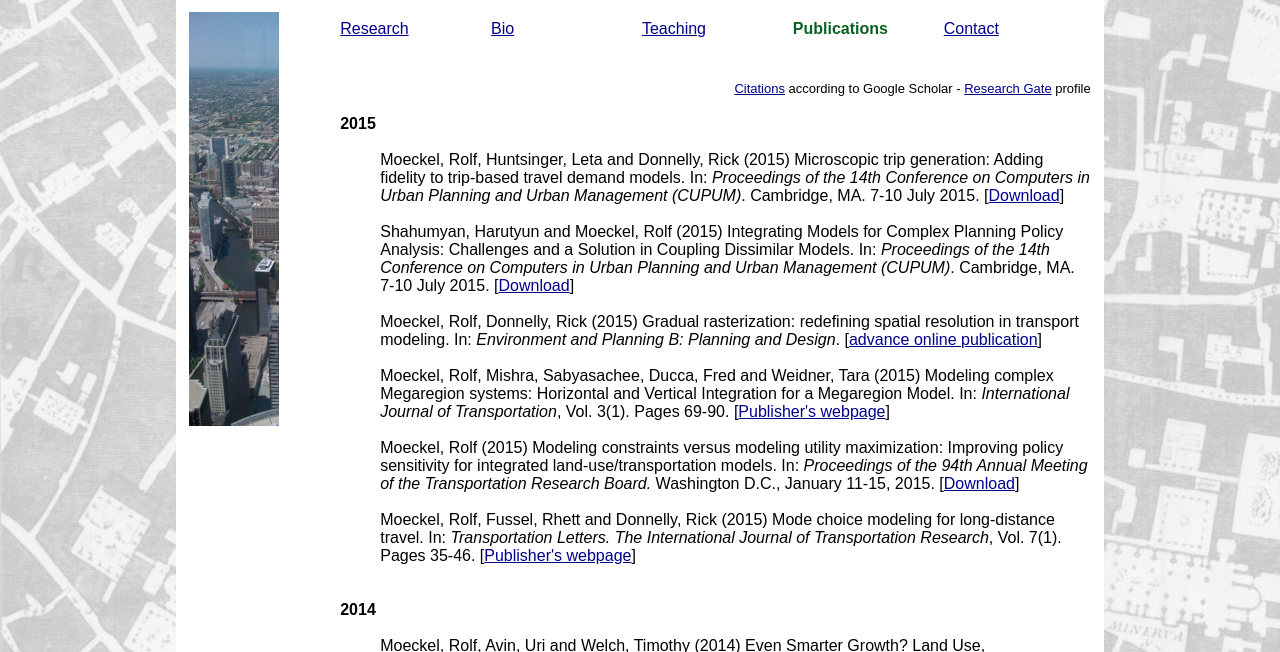
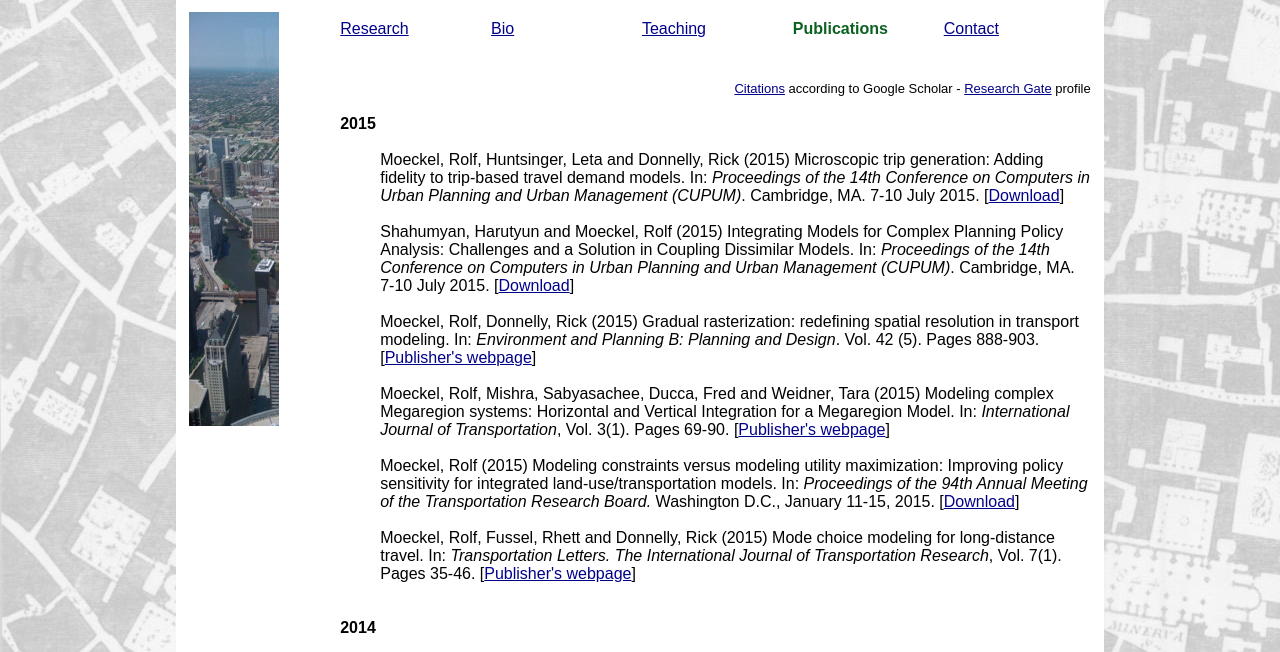
Before and after one commit to moeckel/pw, a plain HTML site: page publications.html in a window 1280 px wide. Shown: the part 115-767 px from the top of the page. Drawn offline with Linux system fonts and the light colour scheme.

Commit message:
Updated publications

```diff
--- a/publications.html
+++ b/publications.html
@@ -84,8 +84,8 @@ Shahumyan, Harutyun and Moeckel, Rolf (2015) Integrating Models for Complex Plan
 Analysis: Challenges and a Solution in Coupling Dissimilar Models. In: <em>Proceedings of the 14th Conference on Computers in Urban Planning and Urban Management (CUPUM)</em>. Cambridge, MA. 7-10 July 2015. [<a
                         href="doc/2015_shahumyan_moeckel_cupum.pdf">Download</a>]<br>
                         <br>
-Moeckel, Rolf, Donnelly, Rick (2015) Gradual rasterization: redefining spatial resolution in transport modeling. In: <em>Environment and Planning B: Planning and Design</em>. [<a
-                        href="http://www.envplan.com/abstract.cgi?id=b130199p">advance online publication</a>]<br>
+Moeckel, Rolf, Donnelly, Rick (2015) Gradual rasterization: redefining spatial resolution in transport modeling. In: <em>Environment and Planning B: Planning and Design</em>. Vol. 42 (5). Pages 888-903. [<a
+                        href="http://epb.sagepub.com/content/42/5/888.abstract">Publisher's webpage</a>]<br>
                         <br>
 Moeckel, Rolf, Mishra, Sabyasachee, Ducca, Fred and Weidner, Tara (2015) Modeling complex Megaregion systems: Horizontal and Vertical Integration for a Megaregion Model. In: <em>International Journal of Transportation</em>, Vol. 3(1). Pages 69-90. [<a
                         href="http://www.sersc.org/journals/IJT/vol3_no1.php">Publisher's webpage</a>]<br>
```
